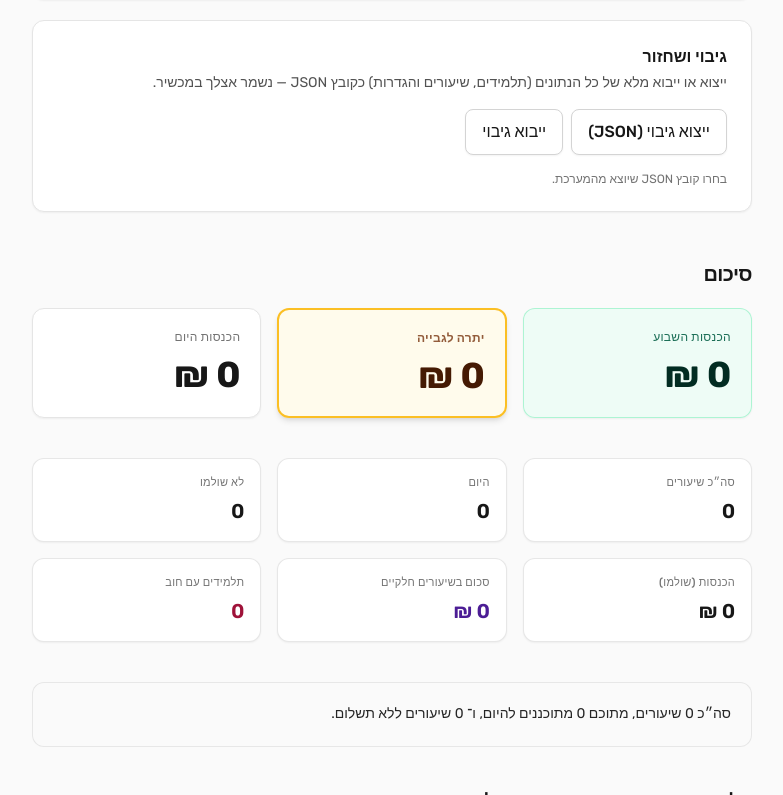
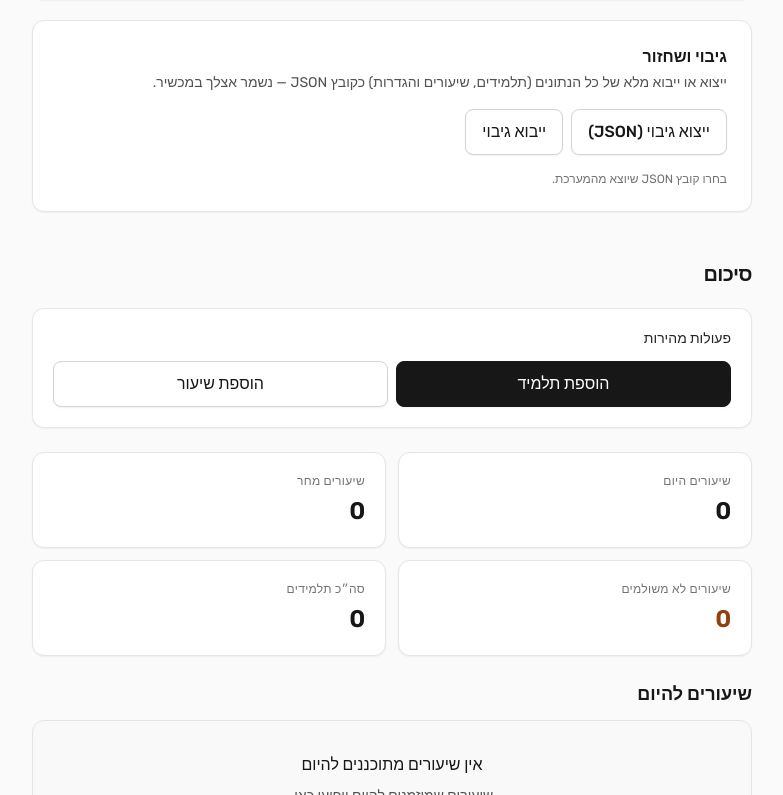
Before and after one commit to Sameerzaher/ServiceOS, a Next.js app: page / in a window 1280 px wide. Shown: the part 2005-2800 px from the top of the page, without its empty margins (248-1031 px from the left). Built offline with nearby package versions, Linux system fonts and the light colour scheme.

Commit message:
feat(dashboard): improve home page for daily business visibility

```diff
--- a/src/app/page.tsx
+++ b/src/app/page.tsx
@@ -34,8 +34,7 @@ import { AppointmentFiltersBar } from "@/features/appointments/components/Appoin
 import { AppointmentForm } from "@/features/appointments/components/AppointmentForm";
 import { AppointmentList } from "@/features/appointments/components/AppointmentList";
 import { useAppointments } from "@/features/appointments/hooks/useAppointments";
-import { Dashboard } from "@/features/dashboard/components/Dashboard";
-import { RemindersPanel } from "@/features/dashboard/components/RemindersPanel";
+import { HomeQuickDashboard } from "@/features/dashboard/components/HomeQuickDashboard";
 import { ClientForm } from "@/features/clients/components/ClientForm";
 import { ClientList } from "@/features/clients/components/ClientList";
 import { useClients } from "@/features/clients/hooks/useClients";
@@ -402,27 +401,37 @@ export default function HomePage() {
           {!dataReady ? (
             <LoadingState message={heUi.loading.summary} />
           ) : (
-            <Dashboard
+            <HomeQuickDashboard
               appointments={sortedAppointments}
               clients={sortedClients}
-              preset={preset}
-              onTogglePaid={handleToggleAppointmentPaid}
-            />
-          )}
-        </section>
-
-        <section className={ui.section}>
-          <h2 className={ui.sectionHeading}>{heUi.sections.reminders}</h2>
-          {!dataReady ? (
-            <LoadingState message={heUi.loading.default} />
-          ) : (
-            <RemindersPanel
-              appointments={sortedAppointments}
-              clients={sortedClients}
+              lessonLabelPlural={preset.labels.lessons}
               reminderTemplate={settings.reminderTemplate}
               businessName={settings.businessName}
               businessPhone={settings.businessPhone}
-              onCopied={() => toast(heUi.toast.reminderCopied)}
+              onReminderCopied={() => toast(heUi.toast.reminderCopied)}
+              onQuickAddClient={() => {
+                setEditingClientId(null);
+                window.requestAnimationFrame(() => {
+                  document
+                    .getElementById(ONBOARDING_ANCHORS.clientForm)
+                    ?.scrollIntoView({
+                      behavior: "smooth",
+                      block: "start",
+                    });
+                });
+              }}
+              onQuickAddAppointment={() => {
+                setEditingAppointmentId(null);
+                setAppointmentPrefillClientId(null);
+                window.requestAnimationFrame(() => {
+                  document
+                    .getElementById(ONBOARDING_ANCHORS.lessonForm)
+                    ?.scrollIntoView({
+                      behavior: "smooth",
+                      block: "start",
+                    });
+                });
+              }}
             />
           )}
         </section>
--- a/src/components/AppNav.tsx
+++ b/src/components/AppNav.tsx
@@ -1,14 +1,39 @@
 "use client";
 
 import Link from "next/link";
-import { usePathname } from "next/navigation";
+import { useRouter } from "next/navigation";
+import { useEffect, useState } from "react";
 
 import { heUi } from "@/config";
 import { cn } from "@/lib/cn";
 
 export function AppNav() {
-  const pathname = usePathname();
-  const isHome = pathname === "/";
+  const router = useRouter();
+  const [isMounted, setIsMounted] = useState(false);
+  const [canGoBack, setCanGoBack] = useState(false);
+
+  useEffect(() => {
+    setIsMounted(true);
+    setCanGoBack(window.history.length > 1);
+  }, []);
+
+  useEffect(() => {
+    if (!isMounted) return;
+    const onPopState = (): void => {
+      setCanGoBack(window.history.length > 1);
+    };
+    window.addEventListener("popstate", onPopState);
+    return () => window.removeEventListener("popstate", onPopState);
+  }, [isMounted]);
+
+  function handleBack(): void {
+    if (!canGoBack) return;
+    if (window.history.length > 1) {
+      router.back();
+      return;
+    }
+    router.push("/");
+  }
 
   return (
     <nav
@@ -22,18 +47,33 @@ export function AppNav() {
         >
           {heUi.nav.brand}
         </Link>
+        <div className="flex items-center rounded-xl border border-neutral-200 bg-neutral-50/80 p-1">
+          <button
+            type="button"
+            onClick={handleBack}
+            disabled={!isMounted || !canGoBack}
+            className={cn(
+              "inline-flex min-h-[2.5rem] items-center gap-1 rounded-lg px-3 py-1.5 text-sm font-medium transition sm:min-h-0 sm:px-3 sm:py-1.5",
+              "text-neutral-700 hover:bg-neutral-100",
+              !isMounted || !canGoBack
+                ? "pointer-events-none invisible"
+                : "",
+            )}
+          >
+            <span aria-hidden>←</span>
+            <span>{heUi.nav.back}</span>
+          </button>
           <Link
             href="/"
             className={cn(
-            "inline-flex min-h-[2.75rem] min-w-[2.75rem] items-center justify-center rounded-lg px-3 py-2 text-sm font-medium transition sm:min-h-0 sm:min-w-0 sm:px-3 sm:py-1.5",
-            isHome
-              ? "bg-neutral-900 text-white"
-              : "text-neutral-700 hover:bg-neutral-100",
+              "inline-flex min-h-[2.5rem] items-center justify-center rounded-lg px-3 py-1.5 text-sm font-medium transition sm:min-h-0 sm:px-3 sm:py-1.5",
+              "text-neutral-700 hover:bg-neutral-100",
             )}
           >
             {heUi.nav.home}
           </Link>
         </div>
+      </div>
     </nav>
   );
 }
--- a/src/config/locale/he/strings.ts
+++ b/src/config/locale/he/strings.ts
@@ -226,6 +226,14 @@ export const heUi = {
   },
 
   dashboard: {
+    quickActionsTitle: "פעולות מהירות",
+    quickAddClient: "הוספת תלמיד",
+    quickAddAppointment: "הוספת שיעור",
+    remindersSectionTitle: "תזכורות קרובות",
+    kpiToday: "שיעורים היום",
+    kpiTomorrow: "שיעורים מחר",
+    kpiUnpaid: "שיעורים לא משולמים",
+    kpiClients: "סה״כ תלמידים",
     statTotal: (lessonsWord: string) => `סה״כ ${lessonsWord}`,
     statToday: "היום",
     statUnpaid: "לא שולמו",
@@ -327,6 +335,7 @@ export const heUi = {
 
   nav: {
     home: "בית",
+    back: "חזרה",
     brand: "ServiceOS",
   },
 
--- /dev/null
+++ b/src/features/dashboard/components/HomeQuickDashboard.tsx
@@ -0,0 +1,178 @@
+"use client";
+
+import Link from "next/link";
+import { useMemo } from "react";
+
+import { heUi } from "@/config";
+import { Button, EmptyState, ui } from "@/components/ui";
+import { getTomorrowAppointments, isLocalCalendarDay } from "@/core/reminders";
+import { PaymentStatus, type AppointmentRecord } from "@/core/types/appointment";
+import type { Client } from "@/core/types/client";
+import { RemindersPanel } from "@/features/dashboard/components/RemindersPanel";
+
+export interface HomeQuickDashboardProps {
+  appointments: AppointmentRecord[];
+  clients: Client[];
+  lessonLabelPlural: string;
+  reminderTemplate: string;
+  businessName?: string;
+  businessPhone?: string;
+  onReminderCopied?: () => void;
+  onQuickAddClient: () => void;
+  onQuickAddAppointment: () => void;
+}
+
+function formatTimeShort(iso: string): string {
+  try {
+    return new Intl.DateTimeFormat("he-IL", { timeStyle: "short" }).format(
+      new Date(iso),
+    );
+  } catch {
+    return "";
+  }
+}
+
+function clientName(clients: Client[], id: string): string {
+  return clients.find((c) => c.id === id)?.fullName ?? "—";
+}
+
+export function HomeQuickDashboard({
+  appointments,
+  clients,
+  lessonLabelPlural,
+  reminderTemplate,
+  businessName = "",
+  businessPhone = "",
+  onReminderCopied,
+  onQuickAddClient,
+  onQuickAddAppointment,
+}: HomeQuickDashboardProps) {
+  const reference = useMemo(() => new Date(), []);
+
+  const { todayRows, tomorrowCount, unpaidCount } = useMemo(() => {
+    const today = appointments
+      .filter((a) => isLocalCalendarDay(a.startAt, reference))
+      .sort(
+        (a, b) =>
+          new Date(a.startAt).getTime() - new Date(b.startAt).getTime(),
+      );
+    const tomorrow = getTomorrowAppointments(appointments, reference);
+    const unpaid = appointments.filter(
+      (a) => a.paymentStatus === PaymentStatus.Unpaid,
+    );
+    return {
+      todayRows: today,
+      tomorrowCount: tomorrow.length,
+      unpaidCount: unpaid.length,
+    };
+  }, [appointments, reference]);
+
+  return (
+    <div className="space-y-5 sm:space-y-6">
+      <div className="rounded-xl border border-neutral-200/90 bg-white p-4 shadow-sm sm:p-5">
+        <p className="text-sm font-medium text-neutral-800">
+          {heUi.dashboard.quickActionsTitle}
+        </p>
+        <div className="mt-3 grid grid-cols-1 gap-2 sm:grid-cols-2">
+          <Button type="button" variant="primary" onClick={onQuickAddClient}>
+            {heUi.dashboard.quickAddClient}
+          </Button>
+          <Button
+            type="button"
+            variant="secondary"
+            onClick={onQuickAddAppointment}
+          >
+            {heUi.dashboard.quickAddAppointment}
+          </Button>
+        </div>
+      </div>
+
+      <div className="grid grid-cols-2 gap-3">
+        <div className={ui.statCard}>
+          <p className="text-xs font-medium uppercase tracking-wide text-neutral-500">
+            {heUi.dashboard.kpiToday}
+          </p>
+          <p className="mt-1.5 text-2xl font-semibold tabular-nums text-neutral-900">
+            {todayRows.length}
+          </p>
+        </div>
+        <div className={ui.statCard}>
+          <p className="text-xs font-medium uppercase tracking-wide text-neutral-500">
+            {heUi.dashboard.kpiTomorrow}
+          </p>
+          <p className="mt-1.5 text-2xl font-semibold tabular-nums text-neutral-900">
+            {tomorrowCount}
+          </p>
+        </div>
+        <div className={ui.statCard}>
+          <p className="text-xs font-medium uppercase tracking-wide text-neutral-500">
+            {heUi.dashboard.kpiUnpaid}
+          </p>
+          <p className="mt-1.5 text-2xl font-semibold tabular-nums text-amber-800">
+            {unpaidCount}
+          </p>
+        </div>
+        <div className={ui.statCard}>
+          <p className="text-xs font-medium uppercase tracking-wide text-neutral-500">
+            {heUi.dashboard.kpiClients}
+          </p>
+          <p className="mt-1.5 text-2xl font-semibold tabular-nums text-neutral-900">
+            {clients.length}
+          </p>
+        </div>
+      </div>
+
+      <section className="space-y-3">
+        <h3 className="text-base font-semibold text-neutral-900 sm:text-lg">
+          {heUi.dashboard.todaySectionTitle(lessonLabelPlural)}
+        </h3>
+        {todayRows.length === 0 ? (
+          <EmptyState
+            tone="muted"
+            className="py-8"
+            title={heUi.dashboard.emptyTodayTitle(lessonLabelPlural)}
+            description={heUi.dashboard.emptyTodayDescription}
+          />
+        ) : (
+          <ul className="flex flex-col gap-2">
+            {todayRows.map((appt) => (
+              <li
+                key={appt.id}
+                className={`${ui.card} ${ui.cardPadding} flex flex-col gap-2 sm:flex-row sm:items-center sm:justify-between`}
+              >
+                <Link
+                  href={`/clients/${appt.clientId}`}
+                  className="font-medium text-neutral-900 underline-offset-2 hover:underline"
+                >
+                  {clientName(clients, appt.clientId)}
+                </Link>
+                <div className="flex items-center gap-2 text-sm text-neutral-600">
+                  <span>{formatTimeShort(appt.startAt)}</span>
+                  {appt.paymentStatus === PaymentStatus.Unpaid ? (
+                    <span className="rounded bg-amber-100 px-2 py-0.5 text-xs font-medium text-amber-900">
+                      {heUi.dashboard.unpaidBadge}
+                    </span>
+                  ) : null}
+                </div>
+              </li>
+            ))}
+          </ul>
+        )}
+      </section>
+
+      <section className="space-y-3">
+        <h3 className="text-base font-semibold text-neutral-900 sm:text-lg">
+          {heUi.dashboard.remindersSectionTitle}
+        </h3>
+        <RemindersPanel
+          appointments={appointments}
+          clients={clients}
+          reminderTemplate={reminderTemplate}
+          businessName={businessName}
+          businessPhone={businessPhone}
+          onCopied={onReminderCopied}
+        />
+      </section>
+    </div>
+  );
+}
```
Lines whose indentation alone changed are shown as unchanged.
